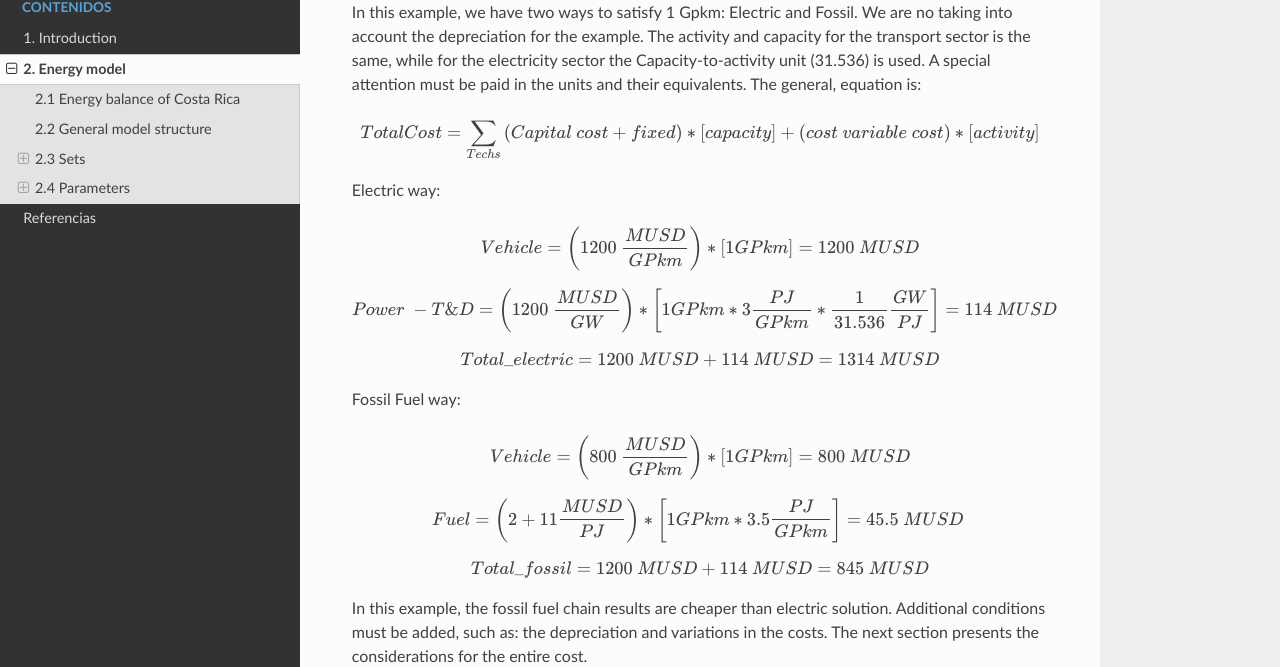
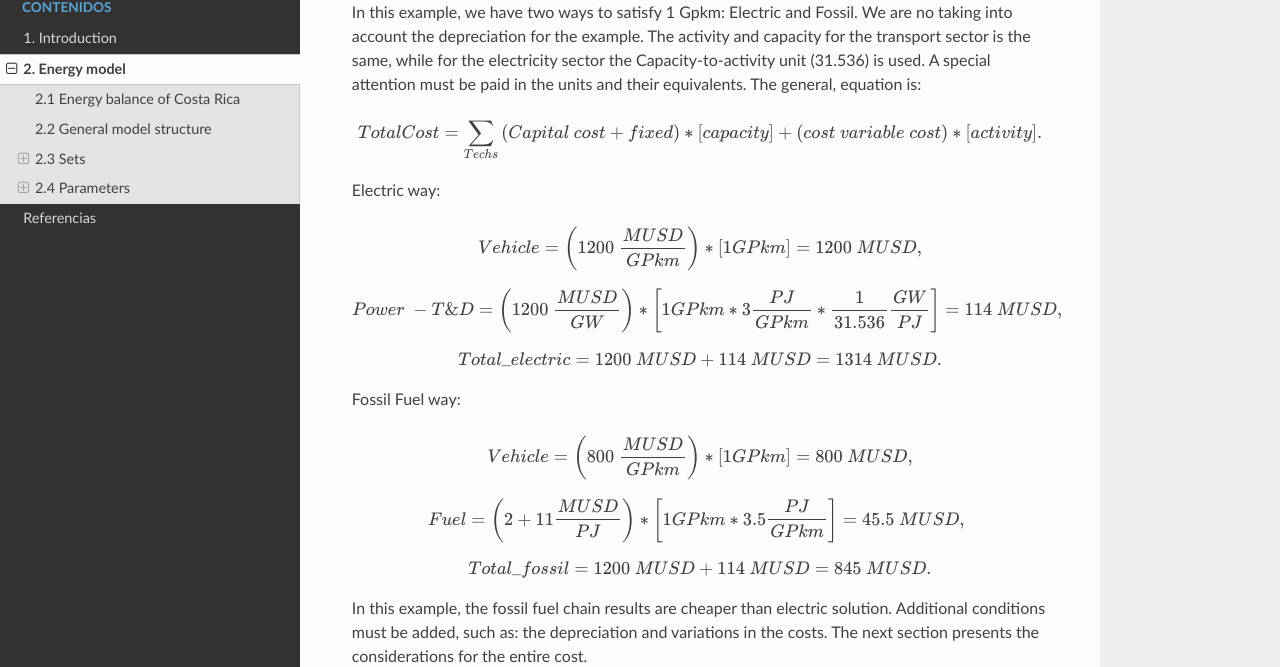
Before and after one commit to EPERLab/OSeMOSYS-CR, a Sphinx documentation site: the page built from docs/02EnergyModel.rst, in a window 1280 px wide and 900 px high, scrolled down 18038 px. Shown: the part 139-806 px from the top of the window. Built offline with Sphinx 7.4.7 and the Read the Docs theme 2.0.0, drawn with Linux system fonts in a browser that asks for light colours.

```diff
--- a/docs/02EnergyModel.rst
+++ b/docs/02EnergyModel.rst
@@ -573,34 +573,34 @@ In this example, we have two ways to satisfy 1 Gpkm: Electric and Fossil. We are
 
 .. math::
 
-   TotalCost=\sum_{Techs}{\left(Capital\ cost+fixed\right)*\left[capacity\right]+\left(cost\ variable\ cost\right)*[activity]}
+   TotalCost=\sum_{Techs}{\left(Capital\ cost+fixed\right)*\left[capacity\right]+\left(cost\ variable\ cost\right)*[activity]}.
 
 Electric way:
 
 .. math::
 
-   Vehicle=\left(1200\ \frac{MUSD}{GPkm}\right)*\left[1GPkm\right]=1200\ MUSD \\
+   Vehicle=\left(1200\ \frac{MUSD}{GPkm}\right)*\left[1GPkm\right]=1200\ MUSD, \\
 
 .. math::
 
-   Power\ -T\&D=\left(1200\ \frac{MUSD}{GW}\right)*\left[1GPkm*3\frac{PJ}{GPkm}*\frac{1}{\mathrm{31.536}}\frac{GW}{PJ}\right]=114\ MUSD \\
+   Power\ -T\&D=\left(1200\ \frac{MUSD}{GW}\right)*\left[1GPkm*3\frac{PJ}{GPkm}*\frac{1}{\mathrm{31.536}}\frac{GW}{PJ}\right]=114\ MUSD, \\
 
 .. math::
 
-   Total\_electric=1200\ MUSD+114\ MUSD=1314\ MUSD \\
+   Total\_electric=1200\ MUSD+114\ MUSD=1314\ MUSD. \\
 
 Fossil Fuel way:
 
 .. math::
 
-   Vehicle=\left(800\ \frac{MUSD}{GPkm}\right)*\left[1GPkm\right]=800\ MUSD \\
+   Vehicle=\left(800\ \frac{MUSD}{GPkm}\right)*\left[1GPkm\right]=800\ MUSD, \\
 
 .. math::
 
-   Fuel=\left(2+11\frac{MUSD}{PJ}\right)*\left[1GPkm*3.5\frac{PJ}{GPkm}\right]=45.5\ MUSD\ \\
+   Fuel=\left(2+11\frac{MUSD}{PJ}\right)*\left[1GPkm*3.5\frac{PJ}{GPkm}\right]=45.5\ MUSD,\ \\
 
 .. math::
 
-   Total\_fossil=1200\ MUSD+114\ MUSD=845\ MUSD \\
+   Total\_fossil=1200\ MUSD+114\ MUSD=845\ MUSD. \\
 
 In this example, the fossil fuel chain results are cheaper than electric solution. Additional conditions must be added, such as: the depreciation and variations in the costs.  The next section presents the considerations for the entire cost.
```
